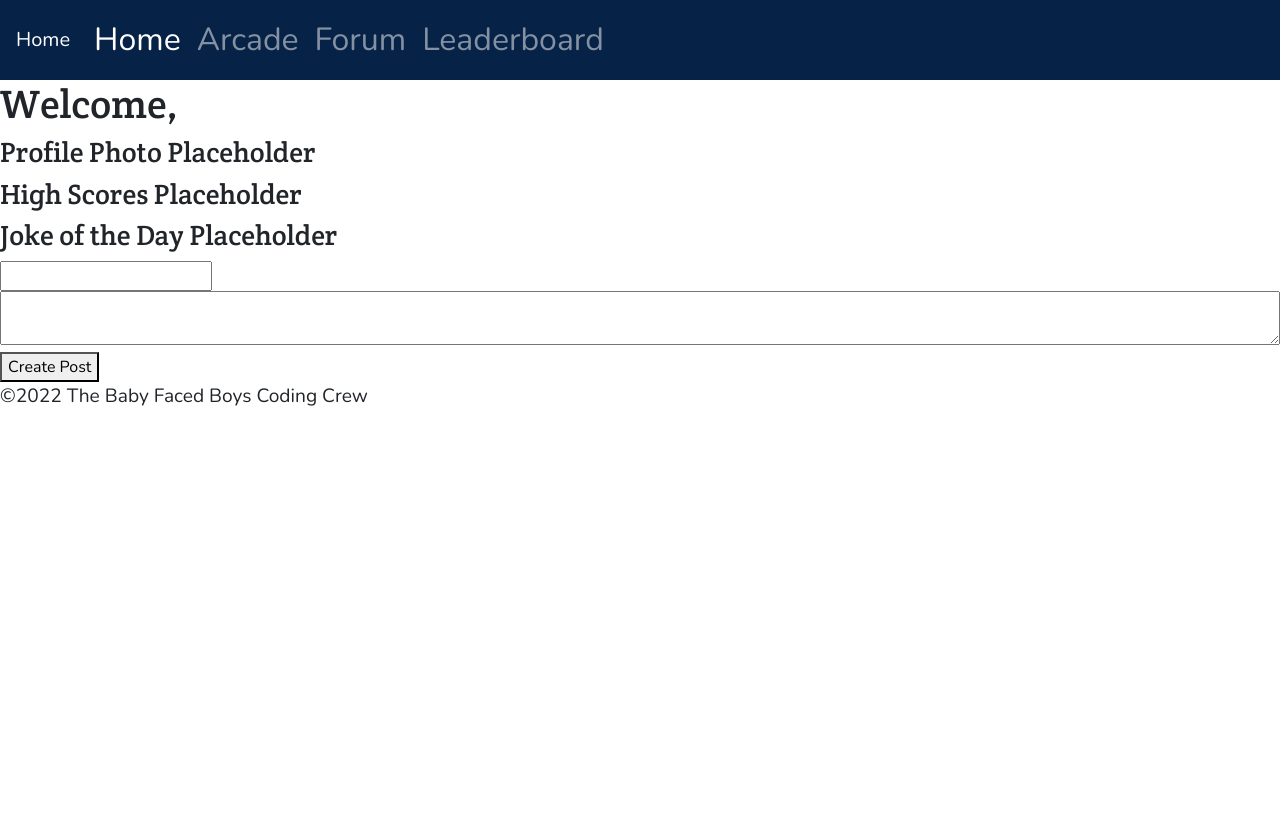
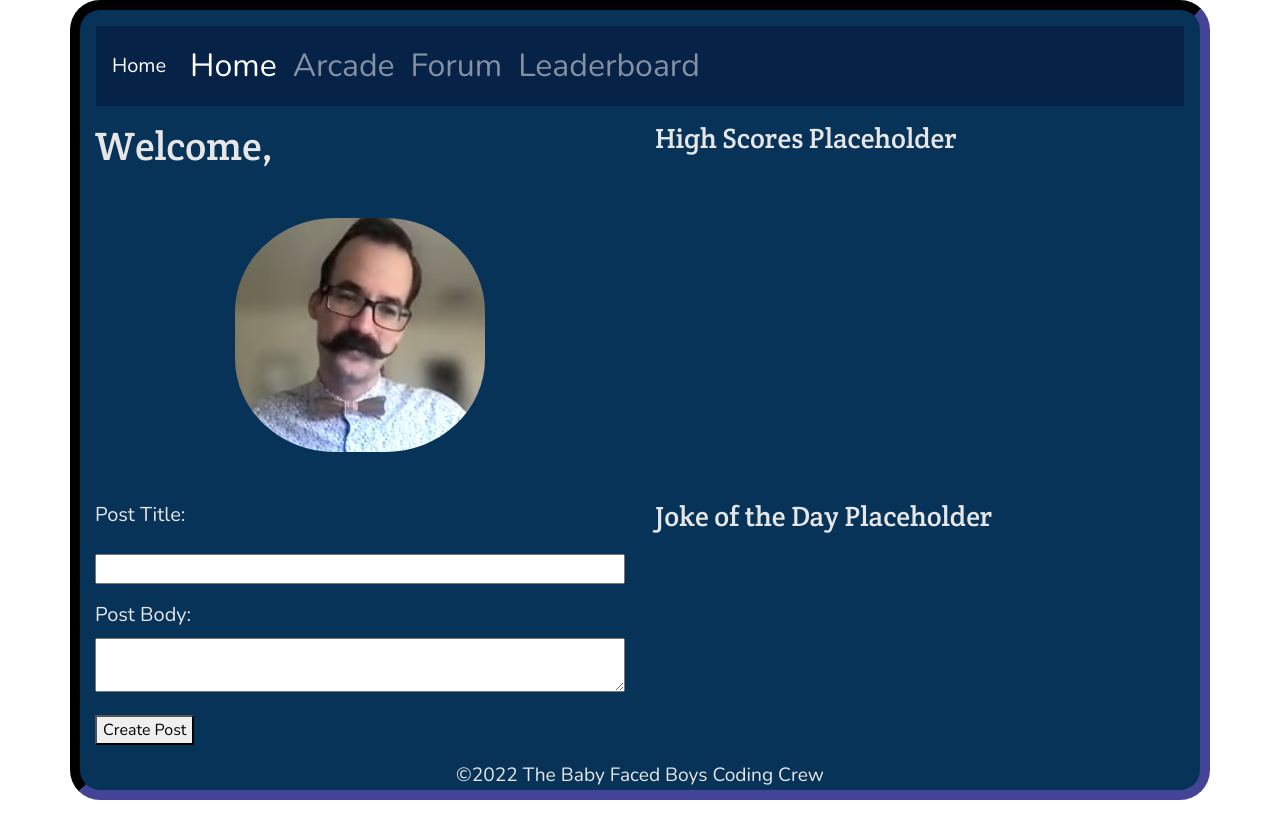
Before and after one commit to bethel-school-of-technology/team-baby-face-boys-frontend, a React (Create React App) app: page /profile in a window 1280 px wide. Before the commit the page ends 800 px from the top, so only its background shows below. Built offline with nearby package versions, Linux system fonts and the light colour scheme; no server answers.

Commit message:
Basic Profile Page Layout Finished

```diff
--- a/src/App.css
+++ b/src/App.css
@@ -250,3 +250,9 @@ input.input {
 .game_thumb {
     max-height: 250px;
 }
+
+/* ---------------Profile Page settings------------------ */
+
+img.profpic {
+    border-radius: 40%;
+}
--- a/src/screens/profilepage.js
+++ b/src/screens/profilepage.js
@@ -56,34 +56,62 @@ const Profilepage = () => {
             .then(res => console.log(res));
     };
     return (
+        <div className="container bg-primary d-flex flex-column">
+  <div className="row">
+    <div className="col p-3 text-center">
+      <Navbar />
+    </div>
+  </div>
+
+  <div className="row">
+    <div className="col md-3
+ mx-auto">
+
   <div>
-            <Navbar />
-            <div>
-                <h1>Welcome,  {user.gamerID}</h1>
+    <h1>Welcome, {user.gamerID}</h1>
   </div>
   <div>
-                <h3>Profile Photo Placeholder</h3>
+  <img className="profpic mx-auto d-block my-5" src={ require('../../src/images/page_bkgnds/jan.jpg') } />
   </div>
+    </div>
+    <div className="col">
+
   <div>
     <h3>High Scores Placeholder</h3>
   </div>
-            <div>
-                <h3>Joke of the Day Placeholder</h3>
     </div>
+  </div>
+  <div className="row">
+    <div className="col">
+
   <div>
     <div className="Post">
       <form>
-                        <input value={title}
-                            onChange={onTitleChange} required /><br></br>
-                        <textarea value={body}
-                            onChange={onBodyChange} required /><br></br>
-                        <button type="submit" onClick={handleSubmit}>
+      <label className="mr-3">Post Title:</label>
+        <input className="my-3 input" value={title} onChange={onTitleChange} required />
+        <br></br>
+      <label className="mr-3">Post Body:</label>
+        <textarea value={body} onChange={onBodyChange} required />
+        <br></br>
+        <button className='mt-3' type="submit" onClick={handleSubmit}>
           Create Post
         </button>
       </form>
     </div>
   </div>
+    </div>
+    <div className="col">
+
+  <div>
+    <h3>Joke of the Day Placeholder</h3>
+  </div>
+    </div>
+  </div>
+  <div className="row footer">
+        <div className="col text-center p-3">
           <Footer />
+        </div>
+      </div>
 </div>
     );
 };
```
Lines whose indentation alone changed are shown as unchanged.
